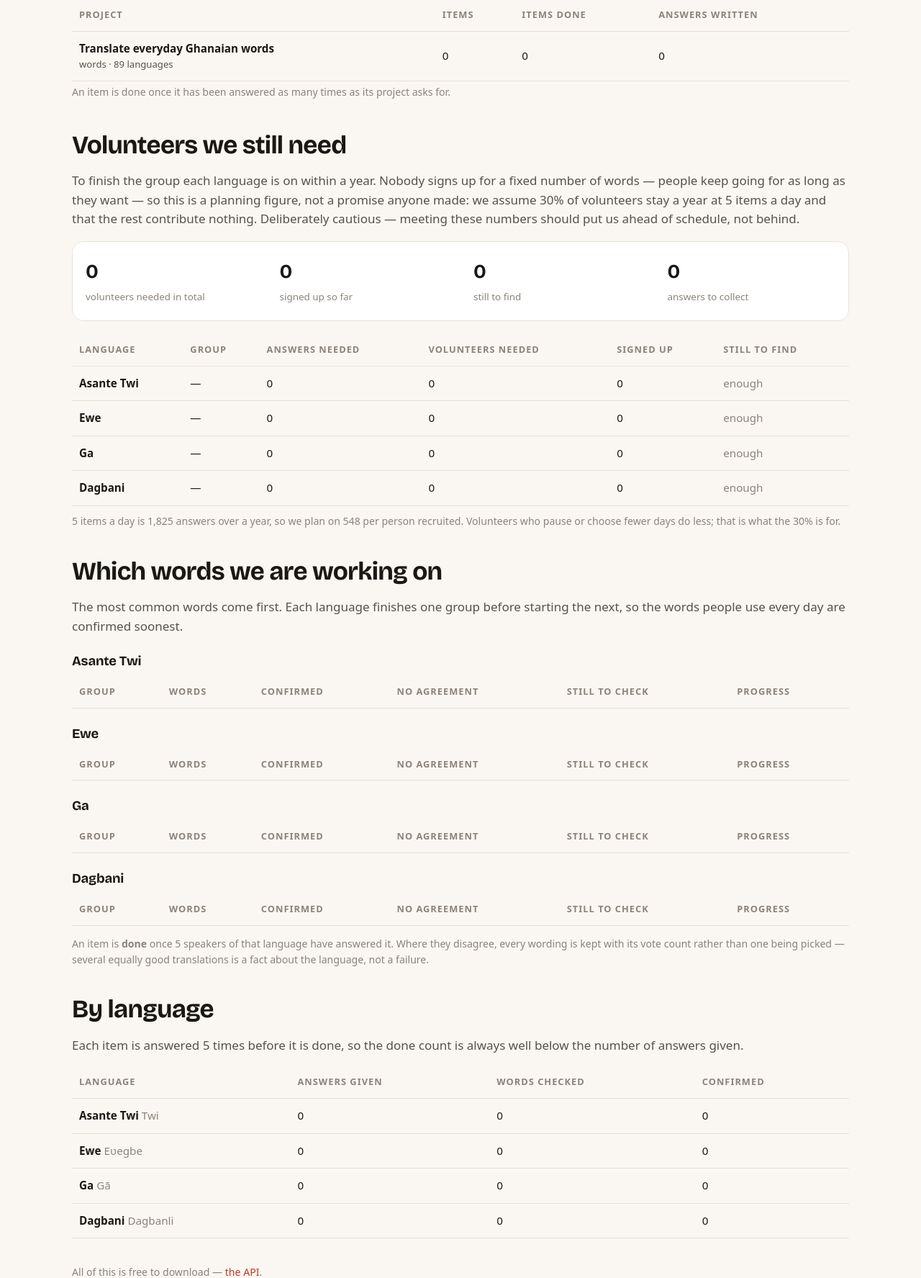
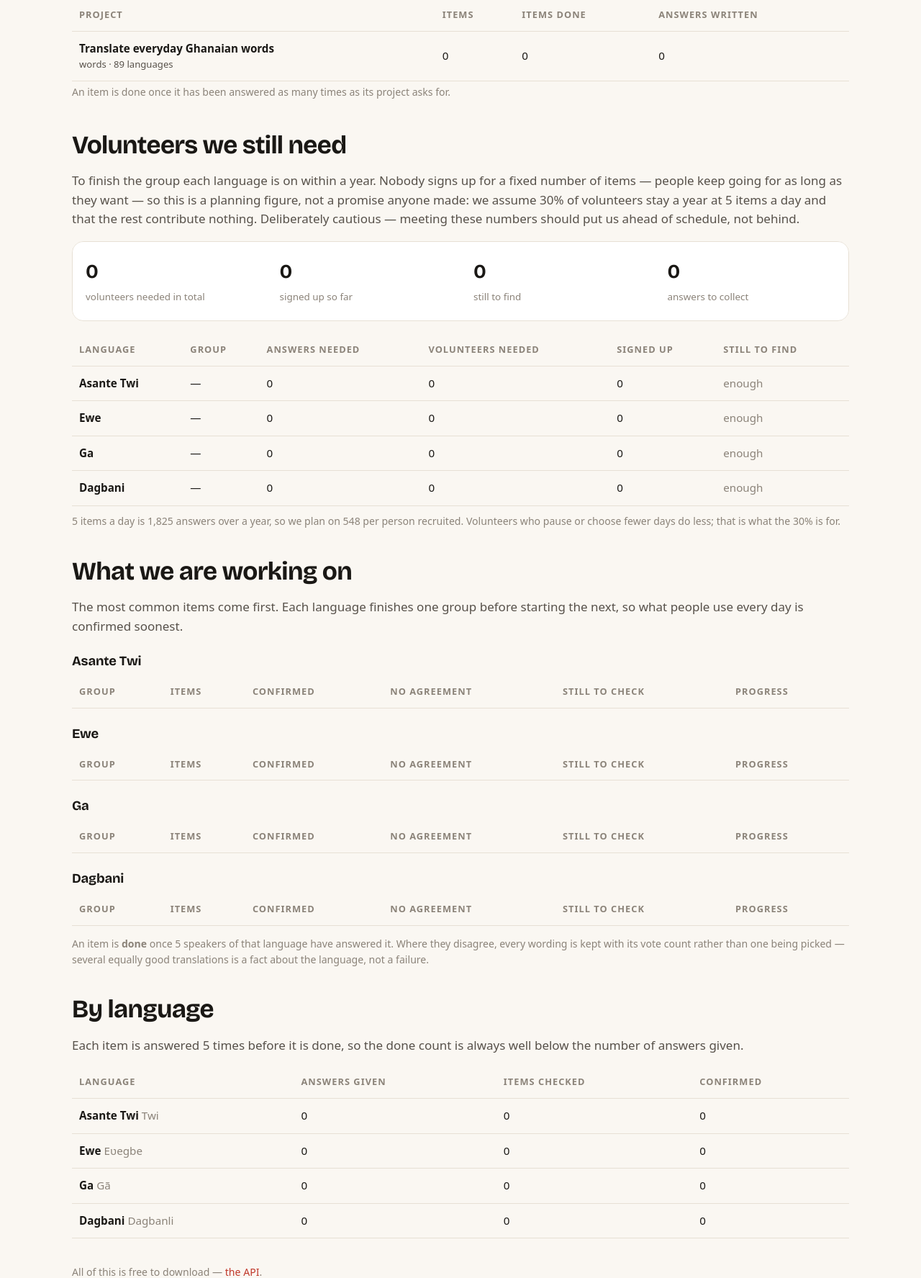
Before and after one commit to michsethowusu/SHOLA, a Flask app: page /stats in a window 1280 px wide. Shown: the part 500-2275 px from the top of the page at 72% size. Run offline with Flask 3, Linux system fonts and the light colour scheme; data comes from the database, SQL or seed files in the repository; data that the repository does not hold is empty.

Commit message:
Stop calling everything a word
The site was built when a word was the only thing there was to check. It now
carries sentences and paragraphs too, so a Twi speaker translating sentences
was being shown a button marked "My words" and told we would stop sending them
"words" - about work that contains none.

Where the interface is shared, it now names no item type at all. A list needs
no noun, so it cannot be the wrong one: "My list", "Which days do you want your
list?", "Stop sending me anything". Counts of mixed things say "items", which
is what the API and the CSVs have always called them.

Where one specific item is on screen, the page still says what it is - the
evaluate page already labelled each item with its project's own noun, and the
daily email already adapted through list_nouns(), using the project's noun for
a single-project list and "items" for a mixed one. Nothing there needed
changing; the fix was to stop the surrounding chrome contradicting it. The
weekly mail now gets the same treatment, and the welcome page says "sentences"
when that is what is waiting.

The remaining hardcoded "word" in the emails is gone too: otp, opened and
weekly no longer promise words to somebody who will be sent sentences.

Co-Authored-By: Claude Opus 5 (1M context) <noreply@anthropic.com>

```diff
--- a/shola/mailer.py
+++ b/shola/mailer.py
@@ -138,11 +138,13 @@ def build_weekly_offer_email(volunteer, words):
     base = current_app.config["SITE_URL"].rstrip("/")
     token = make_token(volunteer)
     first = volunteer.name.split()[0] if volunteer.name else "there"
+    noun, plural = list_nouns(words)
     ctx = {
         "first": first,
         "words": words[:MAX_WORDS_IN_EMAIL],
         "more": max(0, len(words) - MAX_WORDS_IN_EMAIL),
         "total": len(words),
+        "noun": noun, "plural": plural,
         "link": f"{base}/w/{token}",
         "weekly_link": f"{base}/w/{token}/weekly",
         "settings_link": settings_link(volunteer),
--- a/shola/templates/base.html
+++ b/shola/templates/base.html
@@ -25,7 +25,7 @@
       <a href="{{ url_for('main.stats') }}" {% if request.endpoint == 'main.stats' %}class="here"{% endif %}>Progress</a>
       <a href="{{ url_for('main.api_docs') }}" {% if request.endpoint == 'main.api_docs' %}class="here"{% endif %}>API</a>
       {% if session.token %}
-        <a href="{{ url_for('main.evaluate', token=session.token) }}" class="btn small">My words</a>
+        <a href="{{ url_for('main.evaluate', token=session.token) }}" class="btn small">My list</a>
       {% else %}
         <a href="{{ url_for('main.join') }}" class="btn small">Join</a>
       {% endif %}
--- a/shola/templates/champions.html
+++ b/shola/templates/champions.html
@@ -21,7 +21,7 @@
       <div class="card center" style="margin-top:28px">
         <h3>Nothing checked yet</h3>
         <p class="muted" style="margin-bottom:18px">
-          Sign up and check your first word to appear here.
+          Sign up and make your first check to appear here.
         </p>
         <a class="btn" href="{{ url_for('main.join') }}">Be the first</a>
       </div>
--- a/shola/templates/done.html
+++ b/shola/templates/done.html
@@ -21,7 +21,7 @@
     <div class="stat-strip" style="margin-top:32px; text-align:left">
       <div class="stat">
         <span class="n">{{ done_total | thousands }}</span>
-        <span class="k">words you have checked</span>
+        <span class="k">items you have checked</span>
       </div>
       <div class="stat">
         <span class="n">{{ language_confirmed | thousands }}</span>
--- a/shola/templates/email/daily.html
+++ b/shola/templates/email/daily.html
@@ -74,7 +74,7 @@
         <tr>
           <td style="padding:10px 26px 26px;">
             <p style="margin:0;font:13px/1.6 -apple-system,Segoe UI,Roboto,Helvetica,Arial,sans-serif;color:#8b8379;text-align:center;">
-              No time today? Leave it. These words come back in your next email.
+              No time today? Leave it. These come back in your next email.
             </p>
           </td>
         </tr>
--- a/shola/templates/email/daily.txt
+++ b/shola/templates/email/daily.txt
@@ -18,7 +18,7 @@ TODAY'S LIST
 Start translating:
 {{ link }}
 
-No time today? Leave it. These words come back in your next email.
+No time today? Leave it. These come back in your next email.
 
 --
 You get this because you signed up to check {{ language_name }} items for SHOLA.
--- a/shola/templates/email/opened.html
+++ b/shola/templates/email/opened.html
@@ -21,10 +21,10 @@
             </h1>
             <p style="margin:0 0 6px;font:16px/1.5 -apple-system,Segoe UI,Roboto,Helvetica,Arial,sans-serif;color:#57514a;">
               You asked us to tell you the day we started collecting
-              {{ language_name }}. Your first list of words is ready.
+              {{ language_name }}. Your first list is ready.
             </p>
             <p style="margin:0;font:16px/1.5 -apple-system,Segoe UI,Roboto,Helvetica,Arial,sans-serif;color:#57514a;">
-              A handful of words on the days you chose. Two minutes each time.
+              A handful of items on the days you chose. Two minutes each time.
             </p>
           </td>
         </tr>
@@ -32,7 +32,7 @@
           <td align="center" style="padding:24px 26px 8px;">
             <a href="{{ link }}"
                style="display:inline-block;background:#c0392b;color:#ffffff;text-decoration:none;font:600 17px/1 -apple-system,Segoe UI,Roboto,Helvetica,Arial,sans-serif;padding:17px 34px;border-radius:999px;">
-              Check your first words
+              Open your first list
             </a>
           </td>
         </tr>
--- a/shola/templates/email/opened.txt
+++ b/shola/templates/email/opened.txt
@@ -1,6 +1,6 @@
 {{ language_name }} is open, {{ first }}.
 
-You signed up to check {{ language_name }} words for SHOLA. We have now loaded
+You signed up to check {{ language_name }} for SHOLA. We have now loaded
 them, so your first list is ready.
 
 A handful of items a day, on the days you chose. Two minutes each time.
--- a/shola/templates/email/otp.html
+++ b/shola/templates/email/otp.html
@@ -20,7 +20,7 @@
               Confirm your email, {{ first }}
             </h1>
             <p style="margin:0;font:16px/1.5 -apple-system,Segoe UI,Roboto,Helvetica,Arial,sans-serif;color:#57514a;">
-              Enter this code on the SHOLA page to start checking words.
+              Enter this code on the SHOLA page to start.
             </p>
           </td>
         </tr>
--- a/shola/templates/email/otp.txt
+++ b/shola/templates/email/otp.txt
@@ -2,7 +2,7 @@
 
 Hi {{ first }},
 
-Enter this code on the SHOLA page to confirm your email and start checking words:
+Enter this code on the SHOLA page to confirm your email and start:
 
     {{ code }}
 
--- a/shola/templates/email/weekly.html
+++ b/shola/templates/email/weekly.html
@@ -25,7 +25,7 @@
             <p style="margin:0 0 6px;font:16px/1.5 -apple-system,Segoe UI,Roboto,Helvetica,Arial,sans-serif;color:#57514a;">
               The last few emails went unanswered, which usually means daily is
               the wrong shape for the week rather than anything else. Nothing is
-              owed and nothing was lost — the words went back to other speakers.
+              owed and nothing was lost — they went back to other speakers.
             </p>
           </td>
         </tr>
@@ -81,7 +81,7 @@
         <tr>
           <td style="padding:18px 26px 26px;">
             <p style="margin:0;font:13px/1.6 -apple-system,Segoe UI,Roboto,Helvetica,Arial,sans-serif;color:#8b8379;">
-              You get this because you signed up to check {{ language_name }} words for SHOLA.
+              You get this because you signed up to check {{ language_name }} for SHOLA.
               <br>
               <a href="{{ settings_link }}" style="color:#8b8379;">Change your days, take a break, or stop</a>
             </p>
--- a/shola/templates/email/weekly.txt
+++ b/shola/templates/email/weekly.txt
@@ -2,7 +2,7 @@ Would once a week suit you better, {{ first }}?
 
 The last few emails went unanswered, which usually means daily is the wrong
 shape for the week rather than anything else. Nothing is owed and nothing was
-lost - the words went back to other speakers.
+lost - they went back to other speakers.
 
 Switch to one email a week:
 {{ weekly_link }}
@@ -17,7 +17,7 @@ Start translating:
 {{ link }}
 {% endif %}
 --
-You get this because you signed up to check {{ language_name }} words for SHOLA.
+You get this because you signed up to check {{ language_name }} for SHOLA.
 
 Change your days, take a break, or stop:
 {{ settings_link }}
--- a/shola/templates/evaluate.html
+++ b/shola/templates/evaluate.html
@@ -33,7 +33,7 @@
 
   <div class="eval-head">
     <span class="pill">{{ lang.name }}</span>
-    <div class="track" role="progressbar" aria-label="Progress through today's words">
+    <div class="track" role="progressbar" aria-label="Progress through today's list">
       <i id="bar" style="width:0%"></i>
     </div>
     <span class="pill" id="count-left">{{ remaining }} left</span>
--- a/shola/templates/index.html
+++ b/shola/templates/index.html
@@ -103,7 +103,7 @@
       <div class="step">
         <div>
           <h3>Review translations</h3>
-          <p>Three options per word. Tap one, skip it, or type your own.</p>
+          <p>Up to three options each. Tap one, skip it, or type your own.</p>
         </div>
       </div>
     </div>
--- a/shola/templates/join.html
+++ b/shola/templates/join.html
@@ -48,8 +48,8 @@
         <div id="other-picker" hidden style="margin-top:12px">
           <label for="other_language">Which one?</label>
           <p class="hint">
-            Nobody has added words in most of these yet, so you will type the
-            wording yourself and speakers after you vote on it.
+            Nobody has added anything in most of these yet, so you will type
+            the wording yourself and speakers after you vote on it.
           </p>
           <select id="other_language" name="other_language">
             <option value="">Choose a language</option>
@@ -97,7 +97,7 @@
         <label for="photo">A photo of you (optional)</label>
         <p class="hint">
           Shown in one place only: the champions leaderboard, beside your name
-          and the number of words you have checked. Leave it out and we show
+          and the number of items you have checked. Leave it out and we show
           your initials instead.
         </p>
         <input type="file" id="photo" name="photo" accept="image/jpeg,image/png,image/webp">
--- a/shola/templates/resend.html
+++ b/shola/templates/resend.html
@@ -8,7 +8,7 @@
     <h1 style="font-size:clamp(1.8rem,6vw,2.4rem)">Request a link</h1>
     <p class="muted">
       SHOLA has no password. Enter the email you signed up with and we will send
-      today's words to your inbox.
+      today's list to your inbox.
     </p>
 
     <form method="post" style="margin-top:26px">
--- a/shola/templates/stats.html
+++ b/shola/templates/stats.html
@@ -110,7 +110,7 @@
       <h2>Volunteers we still need</h2>
       <p class="muted">
         To finish the group each language is on within a year. Nobody signs up
-        for a fixed number of words — people keep going for as long as they
+        for a fixed number of items — people keep going for as long as they
         want — so this is a planning figure, not a promise anyone made: we
         assume {{ (completion_rate * 100) | round | int }}% of volunteers stay
         a year at {{ words_per_day }} items a day and that the rest contribute
@@ -176,11 +176,11 @@
     </div>
 
     <div style="margin-top:40px">
-      <h2>Which words we are working on</h2>
+      <h2>What we are working on</h2>
       <p class="muted">
-        The most common words come first. Each language finishes one group
-        before starting the next, so the words people use every day are
-        confirmed soonest.
+        The most common items come first. Each language finishes one group
+        before starting the next, so what people use every day is confirmed
+        soonest.
       </p>
 
       {% for code, lang in SHOWN_LANGUAGES.items() %}
@@ -190,7 +190,7 @@
           <table class="plain">
             <thead>
               <tr>
-                <th>Group</th><th>Words</th><th>Confirmed</th>
+                <th>Group</th><th>Items</th><th>Confirmed</th>
                 <th>No agreement</th><th>Still to check</th><th>Progress</th>
               </tr>
             </thead>
@@ -236,7 +236,7 @@
             <tr>
               <th>Language</th>
               <th>Answers given</th>
-              <th>Words checked</th>
+              <th>Items checked</th>
               <th>Confirmed</th>
             </tr>
           </thead>
--- a/shola/views.py
+++ b/shola/views.py
@@ -423,8 +423,15 @@ def verify():
     session.pop("signup_email", None)
 
     given = top_up(volunteer)
+    # What to call the things just leased. `list_nouns` uses the project's own
+    # noun for a single-project list and "items" for a mixed one, which is what
+    # the daily email already says - the two must not disagree.
+    from .mailer import list_nouns
+
+    held = [a.word for a in volunteer.pending_today()]
+    _noun, plural = list_nouns(held)
     return render_template("joined.html", volunteer=volunteer, assigned=given,
-                           token=token,
+                           token=token, plural=plural,
                            projects=active_for(volunteer))
 
 
```
Also changed, not shown: shola/templates/joined.html (+5 -5 lines), shola/templates/settings.html (+12 -11 lines).
